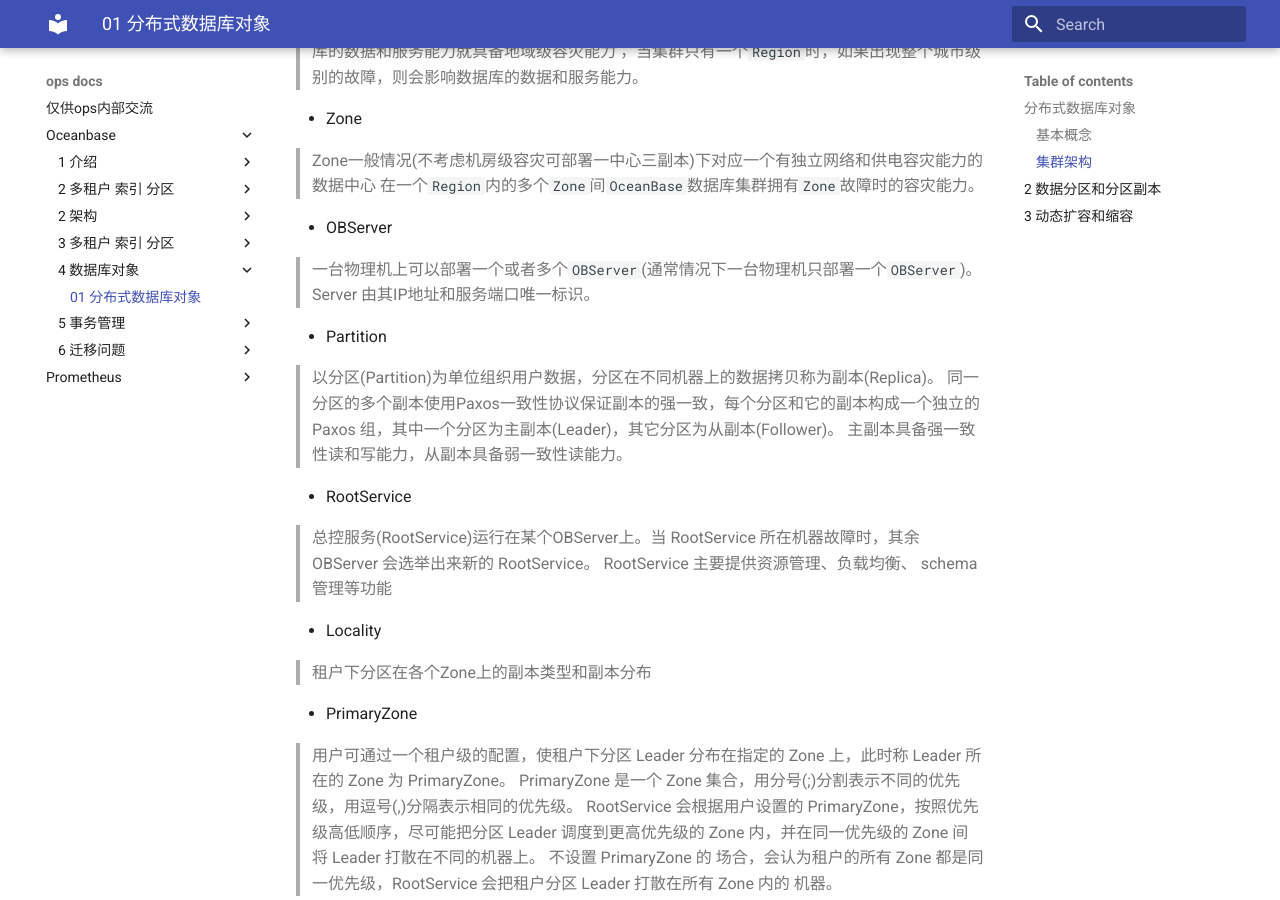
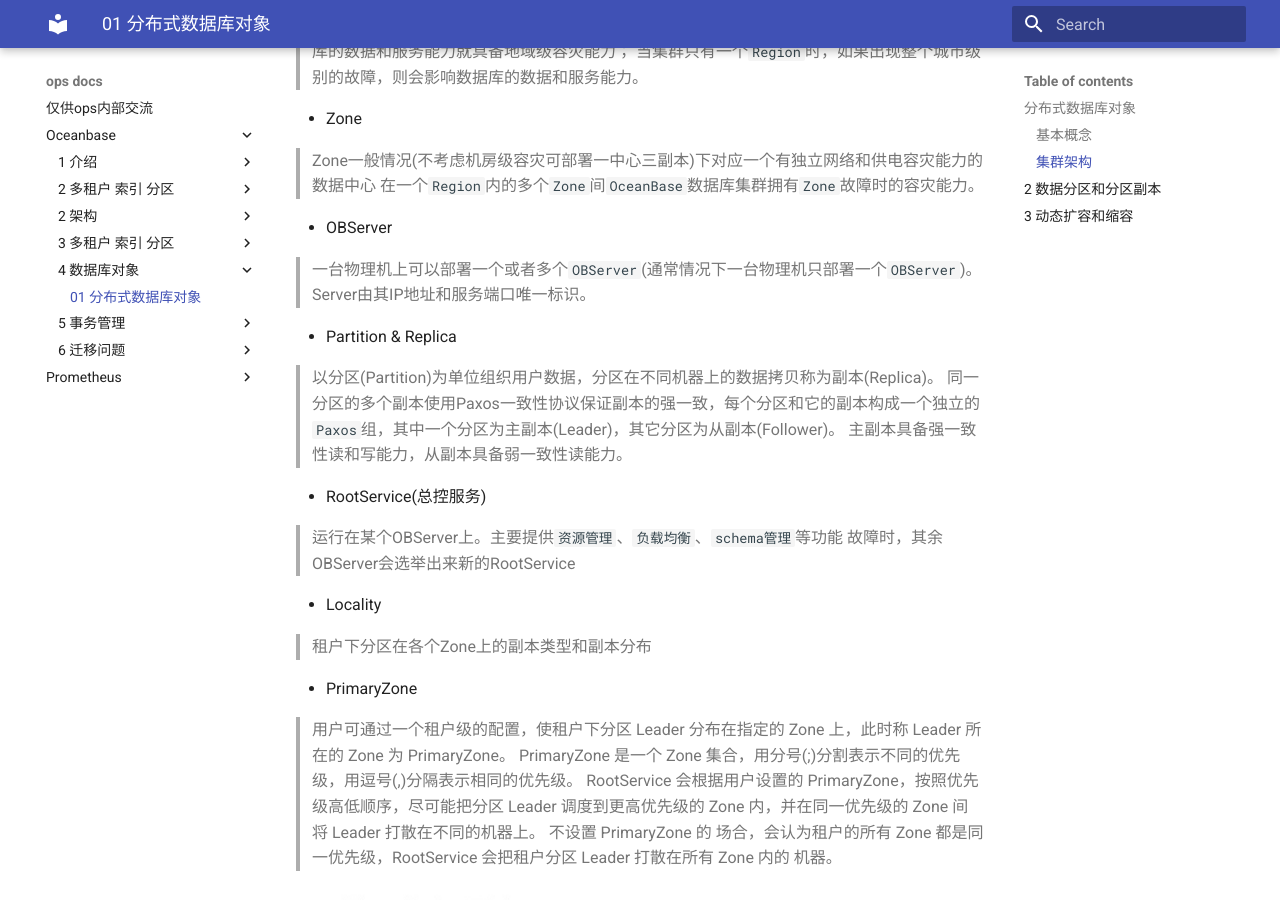
Before and after one commit to rocky-raccoon33/ops-doc, an MkDocs documentation site: the page built from docs/oceanbase/4 数据库对象/01 分布式数据库对象.md, in a window 1280 px wide and 900 px high, scrolled down 1463 px. Built offline with MkDocs 1.6.1 and Material for MkDocs 9.7.7, drawn with Linux system fonts in a browser that asks for light colours.

Commit message:
mod: format

```diff
--- a/docs/oceanbase/4 数据库对象/01 分布式数据库对象.md
+++ b/docs/oceanbase/4 数据库对象/01 分布式数据库对象.md
@@ -24,33 +24,33 @@
 
 - 集群
 
->`OceanBase `数据库集群由一个或多个`Region`组成，`Region`由一个或多个`Zone`组成,`Zone`由一个或多个`OBServer`组成，每个`OBServer`有若干个`Partition`的`Replica`
+> `OceanBase`数据库集群由一个或多个`Region`组成，`Region`由一个或多个`Zone`组成,`Zone`由一个或多个`OBServer`组成，每个`OBServer`有若干个`Partition`的`Replica`
 
 - Region
 
->`Region`对应物理上的一个城市或地域，当`OceanBase`数据库集群由多个`Region`组成时，数据库的数据和服务能力就具备地域级容灾能力；
+> `Region`对应物理上的一个城市或地域，当`OceanBase`数据库集群由多个`Region`组成时，数据库的数据和服务能力就具备地域级容灾能力；
 > 当集群只有一个`Region`时，如果出现整个城市级别的故障，则会影响数据库的数据和服务能力。
 
 - Zone
 
 > Zone一般情况(不考虑机房级容灾可部署一中心三副本)下对应一个有独立网络和供电容灾能力的数据中心
-> 在一个`Region`内的多个`Zone `间`OceanBase `数据库集群拥有`Zone `故障时的容灾能力。
+> 在一个`Region`内的多个`Zone`间`OceanBase `数据库集群拥有`Zone`故障时的容灾能力。
 
 - OBServer
 
 > 一台物理机上可以部署一个或者多个`OBServer`(通常情况下一台物理机只部署一个`OBServer`)。
-> Server 由其IP地址和服务端口唯一标识。
+> Server由其IP地址和服务端口唯一标识。
 
-- Partition
+- Partition & Replica
 
 > 以分区(Partition)为单位组织用户数据，分区在不同机器上的数据拷贝称为副本(Replica)。
-> 同一分区的多个副本使用Paxos一致性协议保证副本的强一致，每个分区和它的副本构成一个独立的 Paxos 组，其中一个分区为主副本(Leader)，其它分区为从副本(Follower)。
+> 同一分区的多个副本使用Paxos一致性协议保证副本的强一致，每个分区和它的副本构成一个独立的`Paxos`组，其中一个分区为主副本(Leader)，其它分区为从副本(Follower)。
 > 主副本具备强一致性读和写能力，从副本具备弱一致性读能力。
 
-- RootService
+- RootService(总控服务)
 
-> 总控服务(RootService)运行在某个OBServer上。当 RootService 所在机器故障时，其余 OBServer 会选举出来新的 RootService。
-> RootService 主要提供资源管理、负载均衡、 schema 管理等功能
+> 运行在某个OBServer上。主要提供`资源管理`、`负载均衡`、`schema管理`等功能
+> 故障时，其余OBServer会选举出来新的RootService
 
 - Locality
 
```
